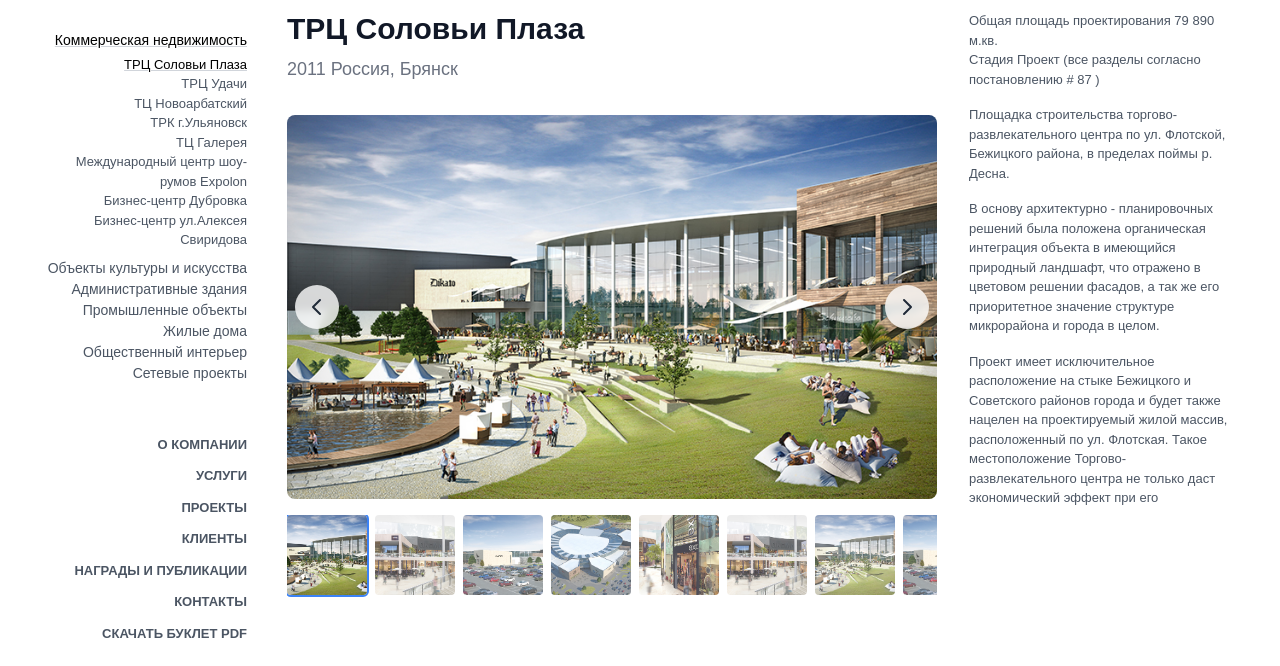
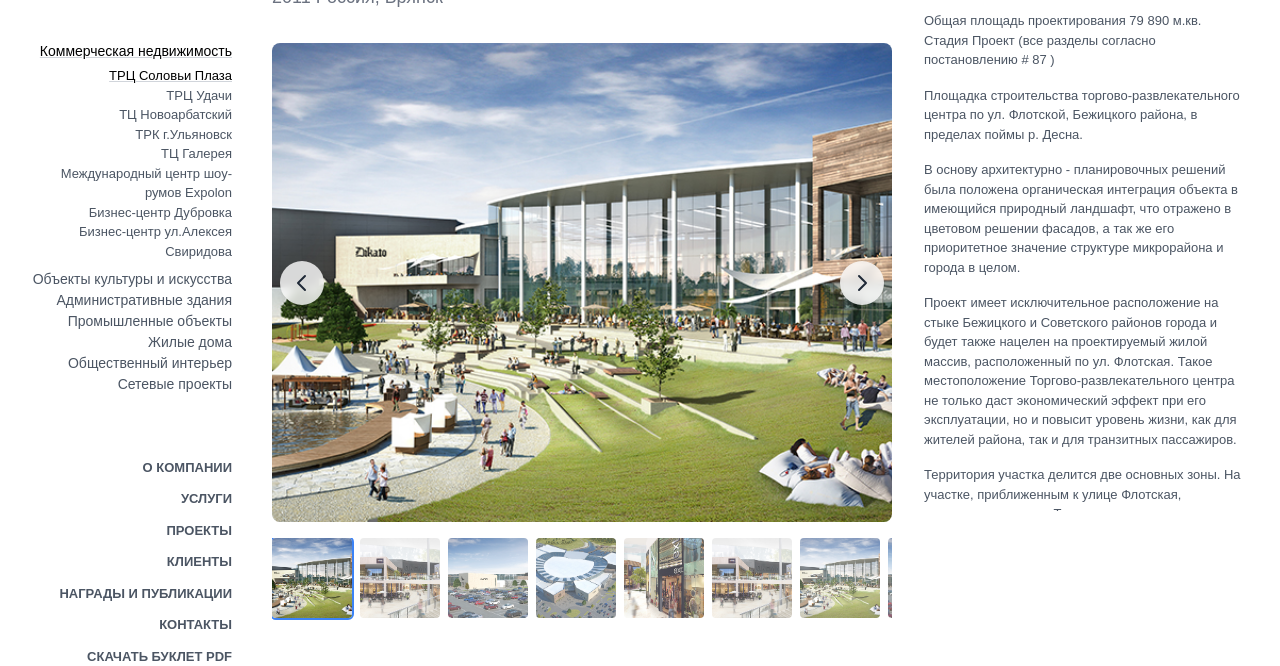
Before and after one commit to Delaveur/gradient-project, a PHP site: page /projects/1/2/ in a window 1280 px wide. Shown: the part 349-1015 px from the top of the page. Before the commit the page ends 987 px from the top, so only its background shows below. Run offline with PHP 8.4, Linux system fonts and the light colour scheme; some libraries are stand-ins or nearby versions.

Commit message:
refactor: change layout of project page

```diff
--- a/inc/header.php
+++ b/inc/header.php
@@ -1,5 +1,6 @@
 <!DOCTYPE html>
 <html lang="ru">
+
 <head>
     <meta charset="UTF-8" />
     <meta name="viewport" content="width=device-width, initial-scale=1.0" />
@@ -24,6 +25,7 @@
         body {
             font-family: Arial, sans-serif;
         }
+
         .hyphens-auto {
             hyphens: auto;
             -webkit-hyphens: auto;
@@ -33,6 +35,7 @@
         #thumbnail-container::-webkit-scrollbar {
             display: none;
         }
+
         #thumbnail-container {
             -ms-overflow-style: none;
             scrollbar-width: none;
@@ -68,8 +71,13 @@
         }
     </style>
 </head>
+
 <body class="bg-white text-[13px] text-gray-600">
+    <?php if (strpos($_SERVER['REQUEST_URI'], '/projects') === 0) : ?>
+        <div class="max-w-[1450px] mx-auto flex justify-between items-center">
+        <?php else : ?>
             <div class="max-w-[1250px] mx-auto flex justify-between items-center">
+            <?php endif; ?>
             <div class="mt-5 mb-5 ml-2 md:mt-7 md:ml-10 md:mb-0">
                 <a href="/">
                     <img src="https://gradient-project.com/image/logo.png" alt="Градиент">
@@ -81,21 +89,18 @@
                 class="md:hidden p-2 rounded-md text-gray-600 hover:bg-gray-100 focus:outline-none focus:ring-2 focus:ring-inset focus:ring-blue-500"
                 aria-label="Menu"
                 aria-expanded="false"
-            aria-controls="mobile-menu"
-        >
+                aria-controls="mobile-menu">
                 <svg
                     class="h-6 w-6 transition-transform"
                     xmlns="http://www.w3.org/2000/svg"
                     fill="none"
                     viewBox="0 0 24 24"
-                stroke="currentColor"
-            >
+                    stroke="currentColor">
                     <path
                         stroke-linecap="round"
                         stroke-linejoin="round"
                         stroke-width="2"
-                    d="M4 6h16M4 12h16M4 18h16"
-                />
+                        d="M4 6h16M4 12h16M4 18h16" />
                 </svg>
             </button>
             </div>
@@ -109,7 +114,12 @@
                 <a href="/contacts" class="block px-4 py-3 text-gray-700 hover:bg-gray-100 hover:text-gray-900">Контакты</a>
                 <a href="/files/buklet.pdf" class="block px-4 py-3 text-gray-700 hover:bg-gray-100 hover:text-gray-900">Скачать буклет PDF</a>
             </div>
+
+            <?php if (strpos($_SERVER['REQUEST_URI'], '/projects') === 0) : ?>
+                <div class="max-w-[1450px] mx-auto flex">
+                <?php else : ?>
                     <div class="max-w-[1250px] mx-auto flex">
+                    <?php endif; ?>
                     <!-- Левая колонка (хедер) -->
                     <aside class="w-[256px] min-w-64 px-6 pt-10 hidden md:flex flex-col justify-between">
                         <div>
--- a/projects/1/2/index.php
+++ b/projects/1/2/index.php
@@ -4,9 +4,9 @@
 
 <div class="container mx-auto px-4 py-8">
   <!-- Весь контент в одной колонке на мобильных -->
-  <div class="flex flex-col lg:grid lg:grid-cols-[1fr_240px] lg:gap-8 xl:grid-cols-[1fr_280px]">
+  <div class="flex flex-col lg:grid lg:grid-cols-[1fr_240px] lg:gap-8 xl:grid-cols-[1fr_340px]">
     <!-- Левая колонка (галерея + заголовок) -->
-    <div class="lg:order-1">
+    <div class="lg:order-1 md:mt-[-72px]">
       <!-- Заголовок -->
       <div class="mb-6 lg:mb-8">
         <h1 class="text-3xl font-bold text-gray-900 mb-2">ТРЦ Соловьи Плаза</h1>
@@ -15,7 +15,7 @@
 
       <!-- Галерея -->
       <div class="relative mb-4">
-        <img id="main-image" class="w-full h-96 object-cover rounded-lg cursor-pointer"
+        <img id="main-image" class="w-full h-[479px] object-cover rounded-lg cursor-pointer"
              onclick="openModal(currentIndex)">
         <!-- Кнопки навигации -->
         <button class="absolute left-2 top-1/2 -translate-y-1/2 bg-white/80 hover:bg-white backdrop-blur-sm p-2.5 rounded-full shadow-lg transition-all hover:scale-110 active:scale-95"
--- a/projects/1/3/index.php
+++ b/projects/1/3/index.php
@@ -4,9 +4,9 @@
 
 <div class="container mx-auto px-4 py-8">
   <!-- Весь контент в одной колонке на мобильных -->
-  <div class="flex flex-col lg:grid lg:grid-cols-[1fr_240px] lg:gap-8 xl:grid-cols-[1fr_280px]">
+  <div class="flex flex-col lg:grid lg:grid-cols-[1fr_240px] lg:gap-8 xl:grid-cols-[1fr_340px]">
     <!-- Левая колонка (галерея + заголовок) -->
-    <div class="lg:order-1">
+    <div class="lg:order-1 md:mt-[-72px]">
       <!-- Заголовок -->
       <div class="mb-6 lg:mb-8">
         <h1 class="text-3xl font-bold text-gray-900 mb-2">ТЦ Новоарбатский</h1>
@@ -15,7 +15,7 @@
 
       <!-- Галерея -->
       <div class="relative mb-4">
-        <img id="main-image" class="w-full h-96 object-cover rounded-lg cursor-pointer"
+        <img id="main-image" class="w-full h-[479px] object-cover rounded-lg cursor-pointer"
           onclick="openModal(currentIndex)">
         <!-- Кнопки навигации -->
         <button class="absolute left-2 top-1/2 -translate-y-1/2 bg-white/80 hover:bg-white backdrop-blur-sm p-2.5 rounded-full shadow-lg transition-all hover:scale-110 active:scale-95"
--- a/projects/1/37/index.php
+++ b/projects/1/37/index.php
@@ -4,9 +4,9 @@
 
 <div class="container mx-auto px-4 py-8">
   <!-- Весь контент в одной колонке на мобильных -->
-  <div class="flex flex-col lg:grid lg:grid-cols-[1fr_240px] lg:gap-8 xl:grid-cols-[1fr_280px]">
+  <div class="flex flex-col lg:grid lg:grid-cols-[1fr_240px] lg:gap-8 xl:grid-cols-[1fr_340px]">
     <!-- Левая колонка (галерея + заголовок) -->
-    <div class="lg:order-1">
+    <div class="lg:order-1 md:mt-[-72px]">
       <!-- Заголовок -->
       <div class="mb-6 lg:mb-8">
         <h1 class="text-3xl font-bold text-gray-900 mb-2">ТРК г.Ульяновск</h1>
@@ -15,7 +15,7 @@
 
       <!-- Галерея -->
       <div class="relative mb-4">
-        <img id="main-image" class="w-full h-96 object-cover rounded-lg cursor-pointer"
+        <img id="main-image" class="w-full h-[479px] object-cover rounded-lg cursor-pointer"
           onclick="openModal(currentIndex)">
         <!-- Кнопки навигации -->
         <button class="absolute left-2 top-1/2 -translate-y-1/2 bg-white/80 hover:bg-white backdrop-blur-sm p-2.5 rounded-full shadow-lg transition-all hover:scale-110 active:scale-95"
--- a/projects/1/38/index.php
+++ b/projects/1/38/index.php
@@ -4,9 +4,9 @@
 
 <div class="container mx-auto px-4 py-8">
   <!-- Весь контент в одной колонке на мобильных -->
-  <div class="flex flex-col lg:grid lg:grid-cols-[1fr_240px] lg:gap-8 xl:grid-cols-[1fr_280px]">
+  <div class="flex flex-col lg:grid lg:grid-cols-[1fr_240px] lg:gap-8 xl:grid-cols-[1fr_340px]">
     <!-- Левая колонка (галерея + заголовок) -->
-    <div class="lg:order-1">
+    <div class="lg:order-1 md:mt-[-72px]">
       <!-- Заголовок -->
       <div class="mb-6 lg:mb-8">
         <h1 class="text-3xl font-bold text-gray-900 mb-2">Бизнес-центр Дубровка</h1>
@@ -15,7 +15,7 @@
 
       <!-- Галерея -->
       <div class="relative mb-4">
-        <img id="main-image" class="w-full h-96 object-cover rounded-lg cursor-pointer"
+        <img id="main-image" class="w-full h-[479px] object-cover rounded-lg cursor-pointer"
           onclick="openModal(currentIndex)">
         <!-- Кнопки навигации -->
         <button class="absolute left-2 top-1/2 -translate-y-1/2 bg-white/80 hover:bg-white backdrop-blur-sm p-2.5 rounded-full shadow-lg transition-all hover:scale-110 active:scale-95"
--- a/projects/1/39/index.php
+++ b/projects/1/39/index.php
@@ -4,9 +4,9 @@
 
 <div class="container mx-auto px-4 py-8">
   <!-- Весь контент в одной колонке на мобильных -->
-  <div class="flex flex-col lg:grid lg:grid-cols-[1fr_240px] lg:gap-8 xl:grid-cols-[1fr_280px]">
+  <div class="flex flex-col lg:grid lg:grid-cols-[1fr_240px] lg:gap-8 xl:grid-cols-[1fr_340px]">
     <!-- Левая колонка (галерея + заголовок) -->
-    <div class="lg:order-1">
+    <div class="lg:order-1 md:mt-[-72px]">
       <!-- Заголовок -->
       <div class="mb-6 lg:mb-8">
         <h1 class="text-3xl font-bold text-gray-900 mb-2">Бизнес-центр ул.Алексея Свиридова</h1>
@@ -15,7 +15,7 @@
 
       <!-- Галерея -->
       <div class="relative mb-4">
-        <img id="main-image" class="w-full h-96 object-cover rounded-lg cursor-pointer"
+        <img id="main-image" class="w-full h-[479px] object-cover rounded-lg cursor-pointer"
           onclick="openModal(currentIndex)">
         <!-- Кнопки навигации -->
         <button class="absolute left-2 top-1/2 -translate-y-1/2 bg-white/80 hover:bg-white backdrop-blur-sm p-2.5 rounded-full shadow-lg transition-all hover:scale-110 active:scale-95"
--- a/projects/1/41/index.php
+++ b/projects/1/41/index.php
@@ -4,9 +4,9 @@
 
 <div class="container mx-auto px-4 py-8">
   <!-- Весь контент в одной колонке на мобильных -->
-  <div class="flex flex-col lg:grid lg:grid-cols-[1fr_240px] lg:gap-8 xl:grid-cols-[1fr_280px]">
+  <div class="flex flex-col lg:grid lg:grid-cols-[1fr_240px] lg:gap-8 xl:grid-cols-[1fr_340px]">
     <!-- Левая колонка (галерея + заголовок) -->
-    <div class="lg:order-1">
+    <div class="lg:order-1 md:mt-[-72px]">
       <!-- Заголовок -->
       <div class="mb-6 lg:mb-8">
         <h1 class="text-3xl font-bold text-gray-900 mb-2">ТЦ Галерея</h1>
@@ -15,7 +15,7 @@
 
       <!-- Галерея -->
       <div class="relative mb-4">
-        <img id="main-image" class="w-full h-96 object-cover rounded-lg cursor-pointer"
+        <img id="main-image" class="w-full h-[479px] object-cover rounded-lg cursor-pointer"
           onclick="openModal(currentIndex)">
         <!-- Кнопки навигации -->
         <button class="absolute left-2 top-1/2 -translate-y-1/2 bg-white/80 hover:bg-white backdrop-blur-sm p-2.5 rounded-full shadow-lg transition-all hover:scale-110 active:scale-95"
--- a/projects/1/48/index.php
+++ b/projects/1/48/index.php
@@ -4,9 +4,9 @@
 
 <div class="container mx-auto px-4 py-8">
   <!-- Весь контент в одной колонке на мобильных -->
-  <div class="flex flex-col lg:grid lg:grid-cols-[1fr_240px] lg:gap-8 xl:grid-cols-[1fr_280px]">
+  <div class="flex flex-col lg:grid lg:grid-cols-[1fr_240px] lg:gap-8 xl:grid-cols-[1fr_340px]">
     <!-- Левая колонка (галерея + заголовок) -->
-    <div class="lg:order-1">
+    <div class="lg:order-1 md:mt-[-72px]">
       <!-- Заголовок -->
       <div class="mb-6 lg:mb-8">
         <h1 class="text-3xl font-bold text-gray-900 mb-2">ТРЦ Соловьи Плаза</h1>
@@ -15,7 +15,7 @@
 
       <!-- Галерея -->
       <div class="relative mb-4">
-        <img id="main-image" class="w-full h-96 object-cover rounded-lg cursor-pointer"
+        <img id="main-image" class="w-full h-[479px] object-cover rounded-lg cursor-pointer"
           onclick="openModal(currentIndex)">
         <!-- Кнопки навигации -->
         <button class="absolute left-2 top-1/2 -translate-y-1/2 bg-white/80 hover:bg-white backdrop-blur-sm p-2.5 rounded-full shadow-lg transition-all hover:scale-110 active:scale-95"
--- a/projects/1/80/index.php
+++ b/projects/1/80/index.php
@@ -4,9 +4,9 @@
 
 <div class="container mx-auto px-4 py-8">
   <!-- Весь контент в одной колонке на мобильных -->
-  <div class="flex flex-col lg:grid lg:grid-cols-[1fr_240px] lg:gap-8 xl:grid-cols-[1fr_280px]">
+  <div class="flex flex-col lg:grid lg:grid-cols-[1fr_240px] lg:gap-8 xl:grid-cols-[1fr_340px]">
     <!-- Левая колонка (галерея + заголовок) -->
-    <div class="lg:order-1">
+    <div class="lg:order-1 md:mt-[-72px]">
       <!-- Заголовок -->
       <div class="mb-6 lg:mb-8">
         <h1 class="text-3xl font-bold text-gray-900 mb-2">Международный центр шоу-румов Expolon</h1>
@@ -15,7 +15,7 @@
 
       <!-- Галерея -->
       <div class="relative mb-4">
-        <img id="main-image" class="w-full h-96 object-cover rounded-lg cursor-pointer"
+        <img id="main-image" class="w-full h-[479px] object-cover rounded-lg cursor-pointer"
           onclick="openModal(currentIndex)">
         <!-- Кнопки навигации -->
         <button class="absolute left-2 top-1/2 -translate-y-1/2 bg-white/80 hover:bg-white backdrop-blur-sm p-2.5 rounded-full shadow-lg transition-all hover:scale-110 active:scale-95"
--- a/projects/1/index.php
+++ b/projects/1/index.php
@@ -9,7 +9,7 @@
     <div>
       <!-- Главное изображение -->
       <div class="relative mb-4">
-        <img id="main-image" class="w-full h-96 object-cover rounded-lg cursor-zoom-in"
+        <img id="main-image" class="w-full h-[479px] object-cover rounded-lg cursor-zoom-in"
              onclick="openModal(currentIndex)">
         <!-- Кнопки навигации -->
         <button class="absolute left-2 top-1/2 transform -translate-y-1/2 bg-white/80 p-2 rounded-full shadow hover:bg-white"
--- a/projects/9/43/index.php
+++ b/projects/9/43/index.php
@@ -4,9 +4,9 @@
 
 <div class="container mx-auto px-4 py-8">
   <!-- Весь контент в одной колонке на мобильных -->
-  <div class="flex flex-col lg:grid lg:grid-cols-[1fr_240px] lg:gap-8 xl:grid-cols-[1fr_280px]">
+  <div class="flex flex-col lg:grid lg:grid-cols-[1fr_240px] lg:gap-8 xl:grid-cols-[1fr_340px]">
     <!-- Левая колонка (галерея + заголовок) -->
-    <div class="lg:order-1">
+    <div class="lg:order-1 md:mt-[-72px]">
       <!-- Заголовок -->
       <div class="mb-6 lg:mb-8">
         <h1 class="text-3xl font-bold text-gray-900 mb-2">МХТ им. А.П.Чехова</h1>
@@ -18,7 +18,7 @@
 
       <!-- Галерея -->
       <div class="relative mb-4">
-        <img id="main-image" class="w-full h-96 object-cover rounded-lg cursor-pointer"
+        <img id="main-image" class="w-full h-[479px] object-cover rounded-lg cursor-pointer"
           onclick="openModal(currentIndex)">
         <!-- Кнопки навигации -->
         <button class="absolute left-2 top-1/2 -translate-y-1/2 bg-white/80 hover:bg-white backdrop-blur-sm p-2.5 rounded-full shadow-lg transition-all hover:scale-110 active:scale-95"
--- a/projects/9/45/index.php
+++ b/projects/9/45/index.php
@@ -4,9 +4,9 @@
 
 <div class="container mx-auto px-4 py-8">
   <!-- Весь контент в одной колонке на мобильных -->
-  <div class="flex flex-col lg:grid lg:grid-cols-[1fr_240px] lg:gap-8 xl:grid-cols-[1fr_280px]">
+  <div class="flex flex-col lg:grid lg:grid-cols-[1fr_240px] lg:gap-8 xl:grid-cols-[1fr_340px]">
     <!-- Левая колонка (галерея + заголовок) -->
-    <div class="lg:order-1">
+    <div class="lg:order-1 md:mt-[-72px]">
       <!-- Заголовок -->
       <div class="mb-6 lg:mb-8">
         <h1 class="text-3xl font-bold text-gray-900 mb-2">Государственный Центр Современного Искусства</h1>
@@ -15,7 +15,7 @@
 
       <!-- Галерея -->
       <div class="relative mb-4">
-        <img id="main-image" class="w-full h-96 object-cover rounded-lg cursor-pointer"
+        <img id="main-image" class="w-full h-[479px] object-cover rounded-lg cursor-pointer"
           onclick="openModal(currentIndex)">
         <!-- Кнопки навигации -->
         <button class="absolute left-2 top-1/2 -translate-y-1/2 bg-white/80 hover:bg-white backdrop-blur-sm p-2.5 rounded-full shadow-lg transition-all hover:scale-110 active:scale-95"
```
Lines whose indentation alone changed are shown as unchanged.
